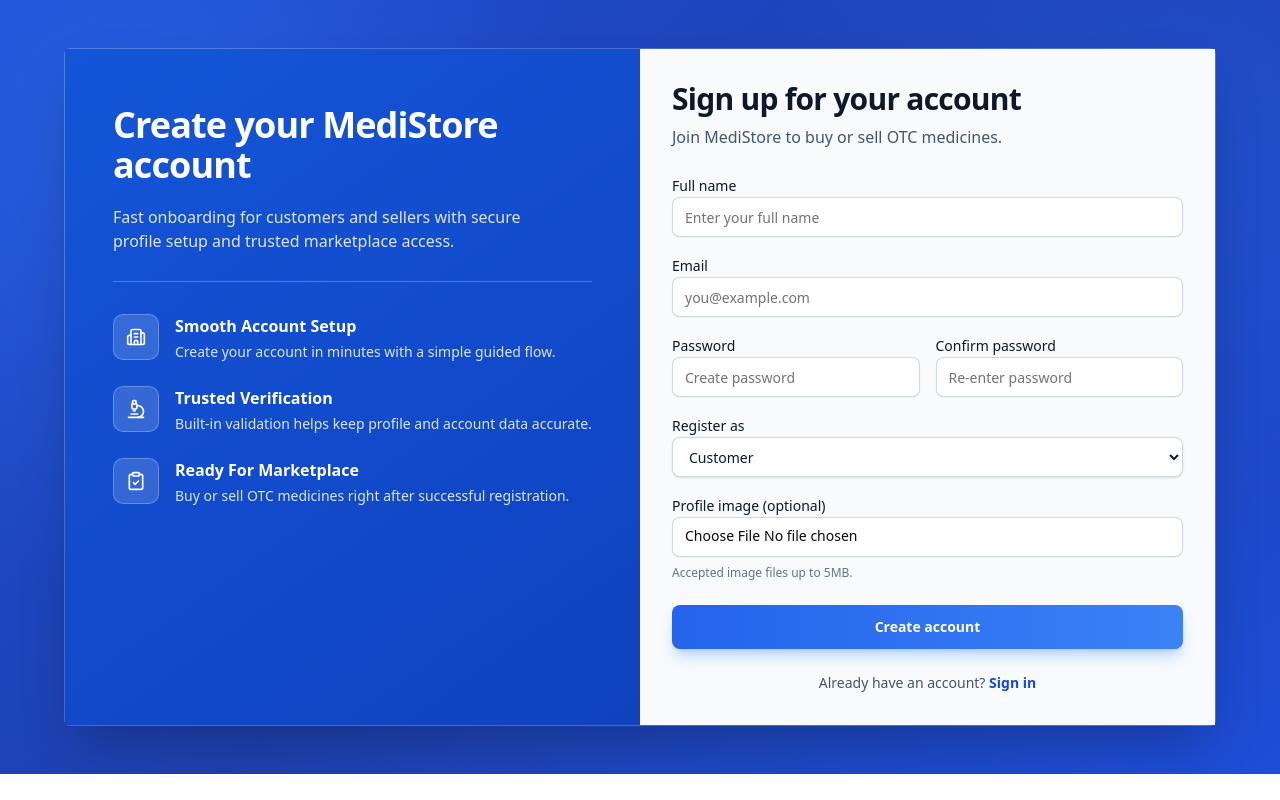
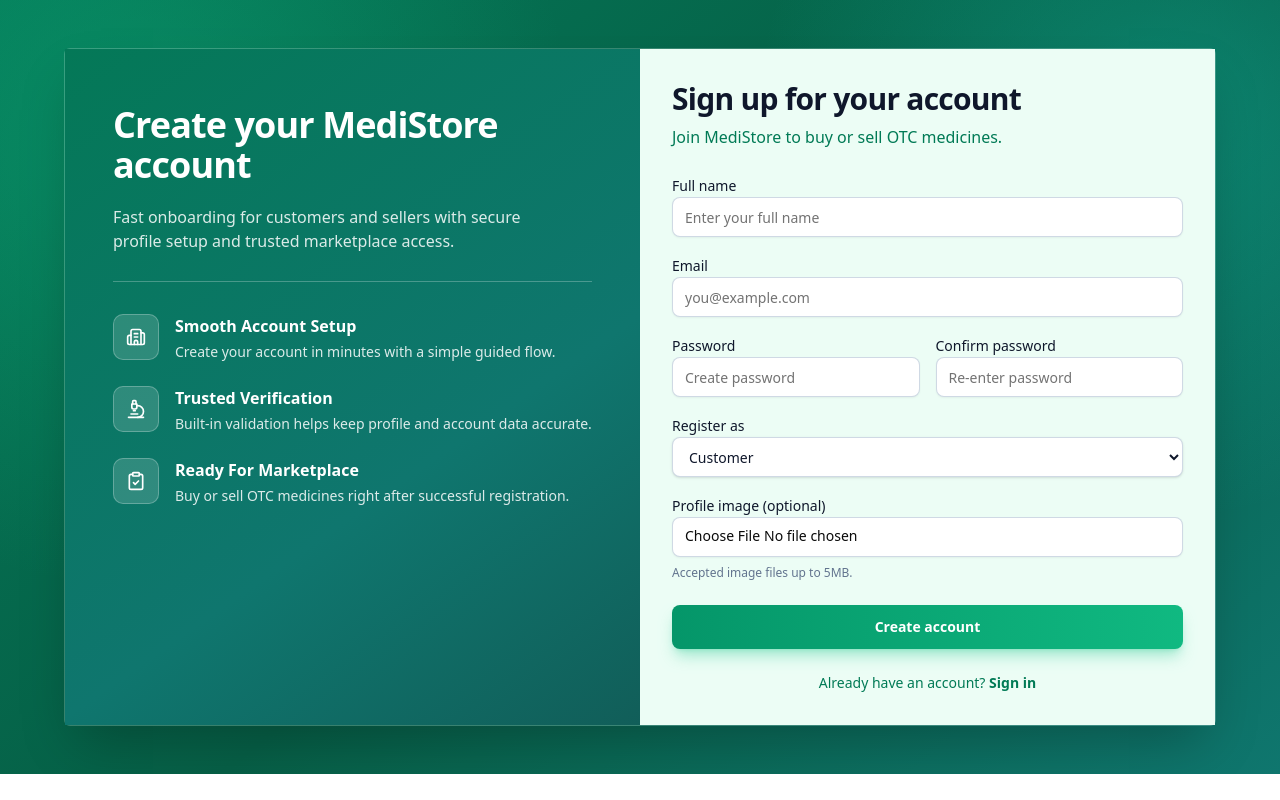
Before and after one commit to Piash2K/medi-store-client, a Next.js app: page /register in a window 1280 px wide. Built offline with nearby package versions, Linux system fonts and the light colour scheme.

Commit message:
updated registration page

```diff
--- a/src/components/modules/auth/register/RegisterForm.tsx
+++ b/src/components/modules/auth/register/RegisterForm.tsx
@@ -113,7 +113,7 @@ export default function RegisterForm() {
   };
 
   return (
-    <section className="relative overflow-hidden bg-[radial-gradient(circle_at_10%_18%,#3b82f655,transparent_34%),radial-gradient(circle_at_90%_16%,#2563eb66,transparent_30%),linear-gradient(140deg,#1d4ed8_0%,#1e40af_52%,#1d4ed8_100%)] px-4 py-8 sm:px-6 lg:px-8 lg:py-12">
+    <section className="relative overflow-hidden bg-[radial-gradient(circle_at_10%_18%,#10b98155,transparent_34%),radial-gradient(circle_at_90%_16%,#14b8a666,transparent_30%),linear-gradient(140deg,#047857_0%,#065f46_52%,#0f766e_100%)] px-4 py-8 sm:px-6 lg:px-8 lg:py-12">
       <div className="pointer-events-none absolute inset-0">
         <div className="absolute left-[7%] top-[15%] h-12 w-12 rounded-full border border-white/30" />
         <div className="absolute left-[22%] top-[36%] h-6 w-6 rounded-full border border-white/35" />
@@ -125,7 +125,7 @@ export default function RegisterForm() {
 
       <div className="relative mx-auto max-w-6xl rounded-sm border border-white/20 bg-transparent shadow-2xl">
         <div className="grid lg:grid-cols-2">
-          <aside className="bg-[linear-gradient(145deg,#1456d8_0%,#1149c9_62%,#1042be_100%)] px-8 py-10 text-white sm:px-12 lg:py-14">
+          <aside className="bg-[linear-gradient(145deg,#047857_0%,#0f766e_62%,#115e59_100%)] px-8 py-10 text-white sm:px-12 lg:py-14">
             <div className="space-y-5 border-b border-white/25 pb-7">
               <h2 className="text-3xl font-semibold tracking-tight sm:text-4xl">Create your MediStore account</h2>
               <p className="max-w-md text-white/85">
@@ -166,10 +166,10 @@ export default function RegisterForm() {
             </div>
           </aside>
 
-          <div className="bg-slate-50 p-6 text-slate-900 sm:p-8 dark:bg-slate-950 dark:text-slate-100">
+          <div className="bg-emerald-50 p-6 text-slate-900 sm:p-8 dark:bg-slate-950 dark:text-slate-100">
             <div className="space-y-2">
               <h1 className="text-2xl font-semibold tracking-tight sm:text-3xl">Sign up for your account</h1>
-              <p className="text-slate-600 dark:text-slate-300">
+              <p className="text-emerald-700 dark:text-slate-300">
                 Join MediStore to buy or sell OTC medicines.
               </p>
             </div>
@@ -338,16 +338,16 @@ export default function RegisterForm() {
 
               <Button
                 type="submit"
-                className="mt-2 h-11 w-full bg-[linear-gradient(90deg,#2563eb_0%,#3b82f6_100%)] text-sm font-semibold text-white shadow-lg shadow-blue-500/30 hover:opacity-95"
+                className="mt-2 h-11 w-full bg-[linear-gradient(90deg,#059669_0%,#10b981_100%)] text-sm font-semibold text-white shadow-lg shadow-emerald-500/30 hover:opacity-95"
                 disabled={form.formState.isSubmitting}
               >
                 {form.formState.isSubmitting ? "Creating account..." : "Create account"}
               </Button>
             </form>
 
-            <p className="mt-6 text-center text-sm text-slate-600 dark:text-slate-300">
+            <p className="mt-6 text-center text-sm text-emerald-700 dark:text-slate-300">
               Already have an account?{" "}
-              <Link href="/login" className="font-semibold text-blue-700 underline-offset-4 hover:underline dark:text-blue-300">
+              <Link href="/login" className="font-semibold text-emerald-700 underline-offset-4 hover:underline dark:text-emerald-300">
                 Sign in
               </Link>
             </p>
```
